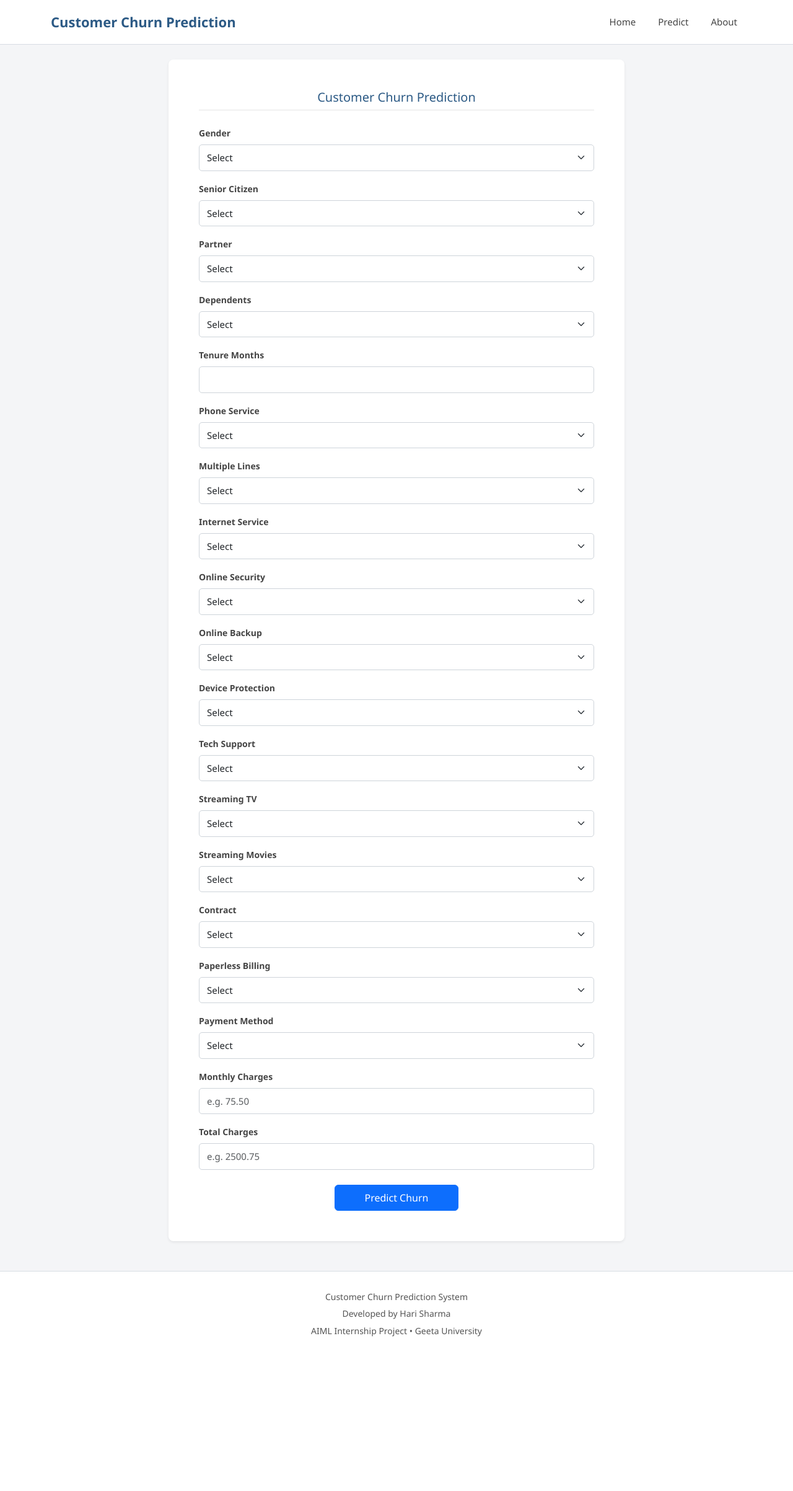
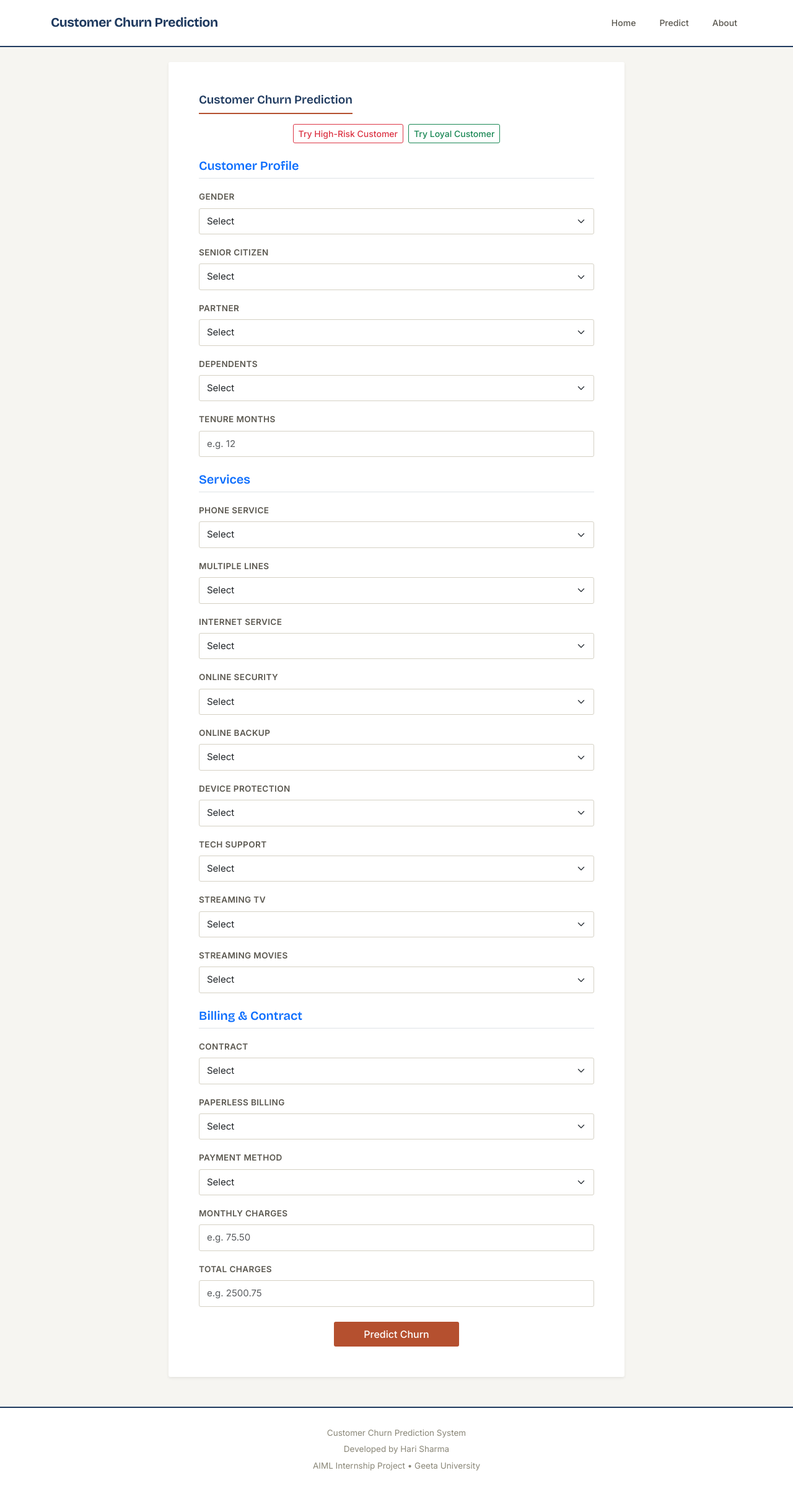
Before and after one commit to HariSharma10/Customer-Churn-Prediction, a Flask app: page /predict in a window 1280 px wide. Shown: the whole page at 62% size. Before the commit the page ends 2156 px from the top, so only its background shows below. Run offline with Flask 3, Linux system fonts and the light colour scheme; parts of the project's set-up code (start-up, migrations or seed data) failed here and were passed over.

Commit message:
Improve form UX with sections, sample data, and new visual style

```diff
--- a/app.py
+++ b/app.py
@@ -88,7 +88,7 @@ def result():
         )
 
     except Exception as e:
-        return f"Error : {e}"
+      return render_template("error.html", error=str(e)), 400
 
 
 if __name__ == "__main__":
--- a/runtime.txt
+++ /dev/null
@@ -1 +0,0 @@
-python-3.11.10
--- a/static/css/style.css
+++ b/static/css/style.css
@@ -1,252 +1,202 @@
+@import url('https://fonts.googleapis.com/css2?family=Bricolage+Grotesque:wght@500;600;700&family=Inter:wght@400;500;600&display=swap');
+
 /* ---------- General ---------- */
 
 body{
-
     margin:0;
-
-    background:#F4F5F7;
-
-    font-family:"Segoe UI",Tahoma,sans-serif;
-
-    color:#2F2F2F;
-
+    background:#F6F5F1;
+    font-family:"Inter",sans-serif;
+    color:#33312E;
 }
 
 /* ---------- Navigation ---------- */
 
 .navbar{
-
     background:#FFFFFF;
-
-    border-bottom:1px solid #D8DDE3;
-
-    padding:14px 0;
-
+    border-bottom:2px solid #1F3A5F;
+    padding:16px 0;
 }
 
 .navbar-brand{
-
-    font-size:22px;
-
-    font-weight:600;
-
-    color:#2C5A85 !important;
-
+    font-family:"Bricolage Grotesque",sans-serif;
+    font-size:21px;
+    font-weight:700;
+    color:#1F3A5F !important;
+    letter-spacing:-0.3px;
 }
 
 .nav-link{
-
-    color:#444 !important;
-
-    margin-left:20px;
-
-    font-size:15px;
-
+    color:#5B5850 !important;
+    margin-left:22px;
+    font-size:14px;
+    font-weight:500;
 }
 
 .nav-link:hover{
-
-    color:#2C5A85 !important;
-
+    color:#B5502F !important;
 }
 
 /* ---------- Headings ---------- */
 
 h1{
-
-    font-size:34px;
-
-    font-weight:600;
-
-    margin-bottom:18px;
-
+    font-family:"Bricolage Grotesque",sans-serif;
+    font-size:36px;
+    font-weight:700;
+    letter-spacing:-0.5px;
+    margin-bottom:16px;
+    color:#1F3A5F;
 }
 
 h2{
-
-    font-size:24px;
-
-    margin-bottom:18px;
-
+    font-family:"Bricolage Grotesque",sans-serif;
+    font-size:22px;
+    font-weight:600;
+    margin-bottom:16px;
+    color:#1F3A5F;
 }
 
 h3{
+    font-family:"Bricolage Grotesque",sans-serif;
+    font-size:19px;
+    font-weight:600;
+}
 
-    font-size:20px;
-
+h5{
+    font-family:"Bricolage Grotesque",sans-serif;
+    font-weight:600;
+    color:#B5502F;
 }
 
 /* ---------- Paragraph ---------- */
 
 p{
-
-    font-size:16px;
-
+    font-size:15.5px;
     line-height:1.7;
-
-    color:#555;
-
+    color:#5B5850;
 }
 
 /* ---------- Cards ---------- */
 
 .card{
-
     background:white;
-
-    border:1px solid #D8DDE3;
-
-    border-radius:8px;
-
+    border:1px solid #E4E1D8;
+    border-radius:3px;
     padding:25px;
-
-    box-shadow:0 2px 5px rgba(0,0,0,.05);
-
+    box-shadow:none;
 }
 
-/* ---------- Button ---------- */
-
-.btn-custom{
-
-    background:#2C5A85;
-
-    color:white;
-
-    padding:10px 20px;
-
-    border:none;
-
-    border-radius:5px;
-
+.card h3{
+    font-size:17px;
+    color:#1F3A5F;
+    margin-bottom:8px;
 }
 
-.btn-custom:hover{
+.card p{
+    margin:0;
+}
 
-    background:#23496C;
+.card h2{
+    font-size:19px;
+    color:#1F3A5F;
+    margin-bottom:20px;
+    padding-bottom:10px;
+    border-bottom:2px solid #B5502F;
+    display:inline-block;
+}
 
-    color:white;
+/* ---------- Buttons ---------- */
 
+.btn-custom,
+.btn-primary{
+    background:#B5502F !important;
+    color:white !important;
+    padding:10px 22px;
+    border:none !important;
+    border-radius:3px;
+    text-decoration:none;
+    display:inline-block;
+    font-weight:500;
+    box-shadow:none !important;
+}
+
+.btn-custom:hover,
+.btn-primary:hover{
+    background:#963F22 !important;
+}
+
+.btn-outline-danger,
+.btn-outline-success{
+    border-radius:3px;
+    font-weight:500;
 }
 
 /* ---------- Footer ---------- */
 
 footer{
-
-    background:white;
-
-    border-top:1px solid #D8DDE3;
-
+    background:#FFFFFF;
+    border-top:2px solid #1F3A5F;
     padding:25px 0;
-
     text-align:center;
-
 }
 
 footer p{
-
     margin:4px;
-
-    font-size:14px;
-
-}
-.card h3{
-
-    font-size:18px;
-
-    color:#2C5A85;
-
-    margin-bottom:10px;
-
-}
-
-.card p{
-
-    margin:0;
-
-}
-
-.btn-custom{
-
-    text-decoration:none;
-
-    display:inline-block;
-
+    font-size:13.5px;
+    color:#8A8778;
 }
 
 main{
+    min-height:70vh;
+}
 
-    min-height:70vh;
-
-}
-/* Form */
+/* ---------- Form ---------- */
 
 .form-label{
     font-weight:600;
-    font-size:14px;
-    color:#444;
+    font-size:13.5px;
+    color:#5B5850;
+    text-transform:uppercase;
+    letter-spacing:0.4px;
 }
 
 .form-control,
 .form-select{
-    border:1px solid #ced4da;
-    border-radius:5px;
+    border:1px solid #D5D1C4;
+    border-radius:3px;
     font-size:15px;
     padding:9px 12px;
 }
 
 .form-control:focus,
 .form-select:focus{
-    border-color:#2C5A85;
+    border-color:#1F3A5F;
     box-shadow:none;
 }
 
-.card h2{
-    font-size:20px;
-    color:#2C5A85;
-    margin-bottom:20px;
-    padding-bottom:8px;
-    border-bottom:1px solid #e5e5e5;
-}
-/* ==========================
-   Result Page
-========================== */
+/* ---------- Result Page ---------- */
 
 .result-card{
-
     padding:30px;
-
 }
 
 .result-table{
-
     margin-bottom:0;
-
 }
 
 .result-table th{
-
     width:35%;
-
-    color:#2C5A85;
-
+    color:#1F3A5F;
     font-weight:600;
-
 }
 
 .status{
-
-    font-weight:600;
-
+    font-weight:700;
 }
 
 .stay{
-
-    color:#1E7E34;
-
+    color:#3E7A4C;
 }
 
 .churn{
-
-    color:#C0392B;
-
+    color:#B5502F;
 }
--- a/templates/predict.html
+++ b/templates/predict.html
@@ -10,85 +10,79 @@
 
             <div class="card-body p-4">
 
-                <h2 class="mb-4 text-center">
+                <h2 class="mb-3 text-center">
                     Customer Churn Prediction
                 </h2>
 
+                <div class="d-flex gap-2 justify-content-center mb-4 flex-wrap">
+                    <button type="button" class="btn btn-outline-danger btn-sm" onclick="fillSample('churn')">
+                        Try High-Risk Customer
+                    </button>
+                    <button type="button" class="btn btn-outline-success btn-sm" onclick="fillSample('loyal')">
+                        Try Loyal Customer
+                    </button>
+                </div>
+
                 <form action="/result" method="POST">
 
-                    <!-- Gender -->
+                    <h5 class="text-primary border-bottom pb-2 mb-3">Customer Profile</h5>
 
                     <div class="mb-3">
                         <label class="form-label">Gender</label>
-                        <select class="form-select" name="Gender" required>
+                        <select class="form-select" id="Gender" name="Gender" required>
                             <option value="">Select</option>
                             <option>Female</option>
                             <option>Male</option>
                         </select>
                     </div>
 
-                    <!-- Senior Citizen -->
-
                     <div class="mb-3">
                         <label class="form-label">Senior Citizen</label>
-                        <select class="form-select" name="Senior Citizen" required>
+                        <select class="form-select" id="SeniorCitizen" name="Senior Citizen" required>
                             <option value="">Select</option>
                             <option>No</option>
                             <option>Yes</option>
                         </select>
                     </div>
 
-                    <!-- Partner -->
-
                     <div class="mb-3">
                         <label class="form-label">Partner</label>
-                        <select class="form-select" name="Partner" required>
+                        <select class="form-select" id="Partner" name="Partner" required>
                             <option value="">Select</option>
                             <option>No</option>
                             <option>Yes</option>
                         </select>
                     </div>
 
-                    <!-- Dependents -->
-
                     <div class="mb-3">
                         <label class="form-label">Dependents</label>
-                        <select class="form-select" name="Dependents" required>
+                        <select class="form-select" id="Dependents" name="Dependents" required>
                             <option value="">Select</option>
                             <option>No</option>
                             <option>Yes</option>
                         </select>
                     </div>
 
-                    <!-- Tenure -->
-
-                    <div class="mb-3">
+                    <div class="mb-4">
                         <label class="form-label">Tenure Months</label>
-                        <input
-                            type="number"
-                            class="form-control"
-                            name="Tenure Months"
-                            min="0"
-                            max="72"
-                            required>
+                        <input type="number" class="form-control" id="TenureMonths" name="Tenure Months"
+                               min="0" max="72" placeholder="e.g. 12" required>
                     </div>
 
-                    <!-- Phone Service -->
+                    <h5 class="text-primary border-bottom pb-2 mb-3">Services</h5>
 
                     <div class="mb-3">
                         <label class="form-label">Phone Service</label>
-                        <select class="form-select" name="Phone Service" required>
+                        <select class="form-select" id="PhoneService" name="Phone Service" required>
                             <option value="">Select</option>
                             <option>No</option>
                             <option>Yes</option>
                         </select>
                     </div>
 
-                    <!-- Multiple Lines -->
-
                     <div class="mb-3">
                         <label class="form-label">Multiple Lines</label>
-                        <select class="form-select" name="Multiple Lines" required>
+                        <select class="form-select" id="MultipleLines" name="Multiple Lines" required>
                             <option value="">Select</option>
                             <option>No</option>
                             <option>No phone service</option>
@@ -96,11 +90,9 @@
                         </select>
                     </div>
 
-                    <!-- Internet Service -->
-
                     <div class="mb-3">
                         <label class="form-label">Internet Service</label>
-                        <select class="form-select" name="Internet Service" required>
+                        <select class="form-select" id="InternetService" name="Internet Service" required>
                             <option value="">Select</option>
                             <option>DSL</option>
                             <option>Fiber optic</option>
@@ -108,11 +100,9 @@
                         </select>
                     </div>
 
-                    <!-- Online Security -->
-
                     <div class="mb-3">
                         <label class="form-label">Online Security</label>
-                        <select class="form-select" name="Online Security" required>
+                        <select class="form-select" id="OnlineSecurity" name="Online Security" required>
                             <option value="">Select</option>
                             <option>No</option>
                             <option>No internet service</option>
@@ -120,22 +110,9 @@
                         </select>
                     </div>
 
-                    <!-- Online Backup -->
-
                     <div class="mb-3">
                         <label class="form-label">Online Backup</label>
-                        <select class="form-select" name="Online Backup" required>
-                            <option value="">Select</option>
-                            <option>No</option>
-                            <option>No internet service</option>
-                            <option>Yes</option>
-                        </select>
-                    </div>
-                                        <!-- Device Protection -->
-
-                    <div class="mb-3">
-                        <label class="form-label">Device Protection</label>
-                        <select class="form-select" name="Device Protection" required>
+                        <select class="form-select" id="OnlineBackup" name="Online Backup" required>
                             <option value="">Select</option>
                             <option>No</option>
                             <option>No internet service</option>
@@ -143,11 +120,9 @@
                         </select>
                     </div>
 
-                    <!-- Tech Support -->
-
                     <div class="mb-3">
-                        <label class="form-label">Tech Support</label>
-                        <select class="form-select" name="Tech Support" required>
+                        <label class="form-label">Device Protection</label>
+                        <select class="form-select" id="DeviceProtection" name="Device Protection" required>
                             <option value="">Select</option>
                             <option>No</option>
                             <option>No internet service</option>
@@ -155,11 +130,9 @@
                         </select>
                     </div>
 
-                    <!-- Streaming TV -->
-
                     <div class="mb-3">
-                        <label class="form-label">Streaming TV</label>
-                        <select class="form-select" name="Streaming TV" required>
+                        <label class="form-label">Tech Support</label>
+                        <select class="form-select" id="TechSupport" name="Tech Support" required>
                             <option value="">Select</option>
                             <option>No</option>
                             <option>No internet service</option>
@@ -167,11 +140,9 @@
                         </select>
                     </div>
 
-                    <!-- Streaming Movies -->
-
                     <div class="mb-3">
-                        <label class="form-label">Streaming Movies</label>
-                        <select class="form-select" name="Streaming Movies" required>
+                        <label class="form-label">Streaming TV</label>
+                        <select class="form-select" id="StreamingTV" name="Streaming TV" required>
                             <option value="">Select</option>
                             <option>No</option>
                             <option>No internet service</option>
@@ -179,11 +150,21 @@
                         </select>
                     </div>
 
-                    <!-- Contract -->
+                    <div class="mb-4">
+                        <label class="form-label">Streaming Movies</label>
+                        <select class="form-select" id="StreamingMovies" name="Streaming Movies" required>
+                            <option value="">Select</option>
+                            <option>No</option>
+                            <option>No internet service</option>
+                            <option>Yes</option>
+                        </select>
+                    </div>
+
+                    <h5 class="text-primary border-bottom pb-2 mb-3">Billing & Contract</h5>
 
                     <div class="mb-3">
                         <label class="form-label">Contract</label>
-                        <select class="form-select" name="Contract" required>
+                        <select class="form-select" id="Contract" name="Contract" required>
                             <option value="">Select</option>
                             <option>Month-to-month</option>
                             <option>One year</option>
@@ -191,22 +172,18 @@
                         </select>
                     </div>
 
-                    <!-- Paperless Billing -->
-
                     <div class="mb-3">
                         <label class="form-label">Paperless Billing</label>
-                        <select class="form-select" name="Paperless Billing" required>
+                        <select class="form-select" id="PaperlessBilling" name="Paperless Billing" required>
                             <option value="">Select</option>
                             <option>No</option>
                             <option>Yes</option>
                         </select>
                     </div>
 
-                    <!-- Payment Method -->
-
                     <div class="mb-3">
                         <label class="form-label">Payment Method</label>
-                        <select class="form-select" name="Payment Method" required>
+                        <select class="form-select" id="PaymentMethod" name="Payment Method" required>
                             <option value="">Select</option>
                             <option>Bank transfer (automatic)</option>
                             <option>Credit card (automatic)</option>
@@ -215,40 +192,22 @@
                         </select>
                     </div>
 
-                    <!-- Monthly Charges -->
-
                     <div class="mb-3">
                         <label class="form-label">Monthly Charges</label>
-                        <input
-                            type="number"
-                            step="0.01"
-                            class="form-control"
-                            name="Monthly Charges"
-                            placeholder="e.g. 75.50"
-                            required>
+                        <input type="number" step="0.01" class="form-control" id="MonthlyCharges"
+                               name="Monthly Charges" placeholder="e.g. 75.50" required>
                     </div>
-
-                    <!-- Total Charges -->
 
                     <div class="mb-4">
                         <label class="form-label">Total Charges</label>
-                        <input
-                            type="number"
-                            step="0.01"
-                            class="form-control"
-                            name="Total Charges"
-                            placeholder="e.g. 2500.75"
-                            required>
+                        <input type="number" step="0.01" class="form-control" id="TotalCharges"
+                               name="Total Charges" placeholder="e.g. 2500.75" required>
                     </div>
 
-                    <!-- Submit Button -->
-
                     <div class="text-center">
-
                         <button type="submit" class="btn btn-primary px-5 py-2">
                             Predict Churn
                         </button>
-
                     </div>
 
                 </form>
@@ -261,4 +220,30 @@
 
 </div>
 
+<script>
+function fillSample(type) {
+    const churn = {
+        Gender: "Female", SeniorCitizen: "No", Partner: "No", Dependents: "No",
+        TenureMonths: 2, PhoneService: "Yes", MultipleLines: "No",
+        InternetService: "Fiber optic", OnlineSecurity: "No", OnlineBackup: "No",
+        DeviceProtection: "No", TechSupport: "No", StreamingTV: "No", StreamingMovies: "No",
+        Contract: "Month-to-month", PaperlessBilling: "Yes", PaymentMethod: "Electronic check",
+        MonthlyCharges: 95.50, TotalCharges: 191.00
+    };
+    const loyal = {
+        Gender: "Male", SeniorCitizen: "No", Partner: "Yes", Dependents: "Yes",
+        TenureMonths: 60, PhoneService: "Yes", MultipleLines: "Yes",
+        InternetService: "DSL", OnlineSecurity: "Yes", OnlineBackup: "Yes",
+        DeviceProtection: "Yes", TechSupport: "Yes", StreamingTV: "Yes", StreamingMovies: "Yes",
+        Contract: "Two year", PaperlessBilling: "No", PaymentMethod: "Bank transfer (automatic)",
+        MonthlyCharges: 65.00, TotalCharges: 3900.00
+    };
+    const data = type === "churn" ? churn : loyal;
+    for (const id in data) {
+        const el = document.getElementById(id);
+        if (el) el.value = data[id];
+    }
+}
+</script>
+
 {% endblock %}
```
Also changed, not shown: templates/error.html (added, +16 -0 lines), 1 other file.
